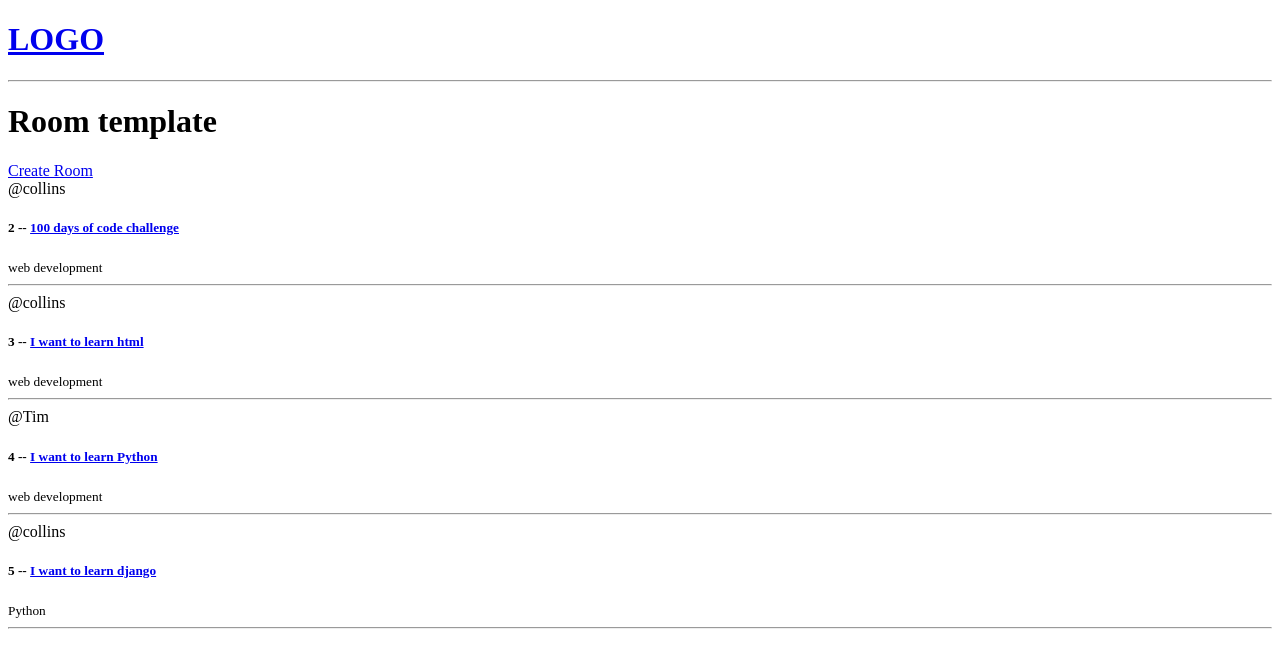
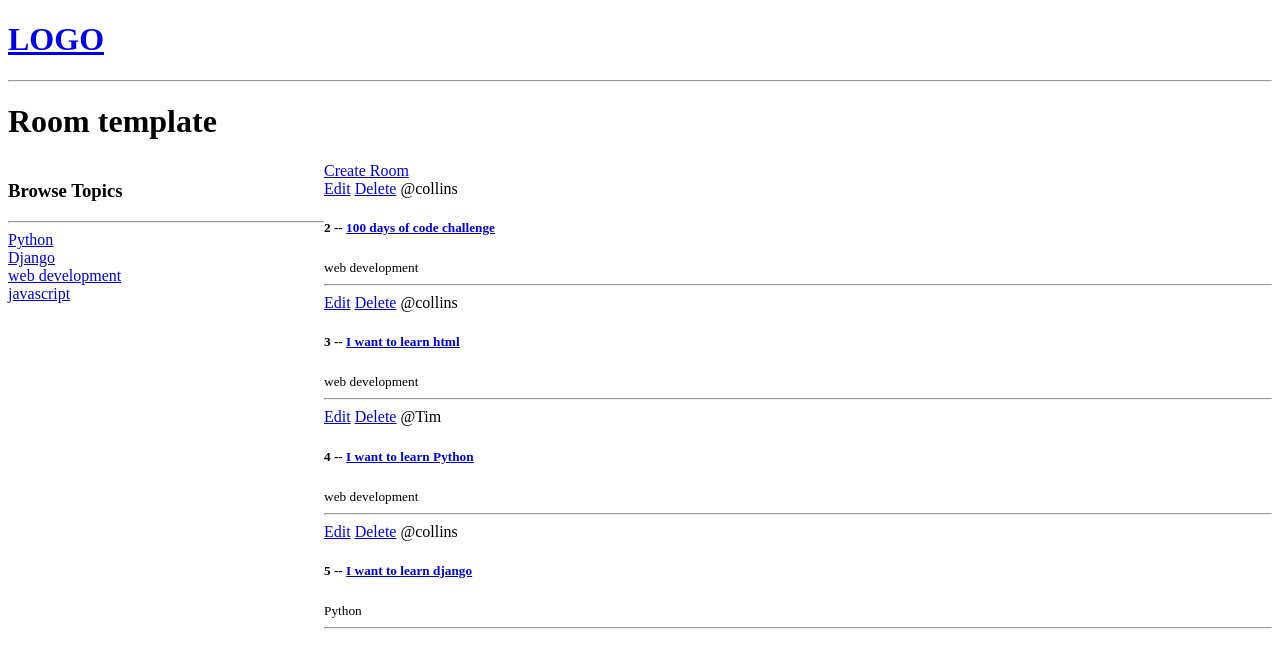
Before and after one commit to Collo-dev/studybud, a Django app: page / in a window 1280 px wide. Shown: the top 668 px of the page. Run offline with Django 5.2, Linux system fonts and the light colour scheme; data comes from the database, SQL or seed files in the repository; both versions use the stored data as it was after the commit.

Commit message:
added  files

```diff
--- a/base/templates/base/home.html
+++ b/base/templates/base/home.html
@@ -2,20 +2,47 @@
 
 {% block content %}
 <h1>Room template</h1>
+<style>
+  .home-container{
+    display: grid;
+    grid-template-columns: 1fr 3fr;
+  }
+</style>
+<div class="home-container">
+  <div>
+    <h3>Browse Topics</h3>
+    <hr>
 
-<div>
+{% for topic in topics %}
+    <div>
+      <a href="{% url 'home' %}?q={{topic.name}}">{{topic}}</a>
+    </div>
 
-  <a href="{% url 'create-room' %}">Create Room</a>
+{% endfor %}
+
+  </div>
+  <div>
+    <a href="{% url 'create-room' %}">Create Room</a>
   <div>
     {% for room in rooms %}
     <div>
+
+
+      <a href="{% url 'update-room' room.id %}">Edit</a>
+      <a href="{% url 'delete-room' room.id %}">Delete</a>
+
       <span>@{{room.host.username}}</span>
+
       <h5>{{ room.id }} -- <a href="{% url 'room' room.id %}">{{ room.name }}</a></h5>
+
       <small>{{room.topic.name}}</small>
+
       <hr>
     </div>
 
     {% endfor %}
   </div>
+
+  </div>
 </div>
 {% endblock content %}
--- a/base/urls.py
+++ b/base/urls.py
@@ -9,5 +9,10 @@ urlpatterns = [
 
     path('create-room/', views.createRoom,name='create-room'),
 
+    path('update-room/<str:pk>', views.updateRoom,name='update-room'),
+
+    path('delete-room/<str:pk>', views.deleteRoom,name='delete-room'),
+
+
 
 ]
--- a/base/views.py
+++ b/base/views.py
@@ -1,6 +1,6 @@
 from django.shortcuts import render, redirect
 from django.http import HttpResponse
-from .models import Room
+from .models import Room,Topic
 from .forms import RoomForm
 
 # Create your views here.
@@ -12,7 +12,10 @@ from .forms import RoomForm
 
 def home(request):
     rooms=Room.objects.all()
-    context={'rooms':rooms}
+
+    topics=Topic.objects.all()
+
+    context={'rooms':rooms,'topics':topics}
     return render(request, 'base/home.html',context)
 
 
@@ -31,3 +34,25 @@ def createRoom(request):
         return redirect('home')
     context={'form': form}
     return render(request, 'base/room_form.html', context)
+
+def updateRoom(request,pk):
+    room=Room.objects.get(id=pk)
+    form=RoomForm(instance=room)
+
+    if request.method=='POST':
+        form=RoomForm(request.POST,instance=room)
+        if form.is_valid():
+            form.save()
+            return redirect('home')
+
+
+    context={'form':form}
+    return render(request,'base/room_form.html', context)
+
+def deleteRoom(request, pk):
+    room=Room.objects.get(id=pk)
+    if request.method == 'POST':
+        room.delete()
+        return redirect('home')
+
+    return render(request, 'base/delete.html', {'obj': room})
```
Also changed, not shown: base/templates/base/delete.html (added, +12 -0 lines), db.sqlite3.
